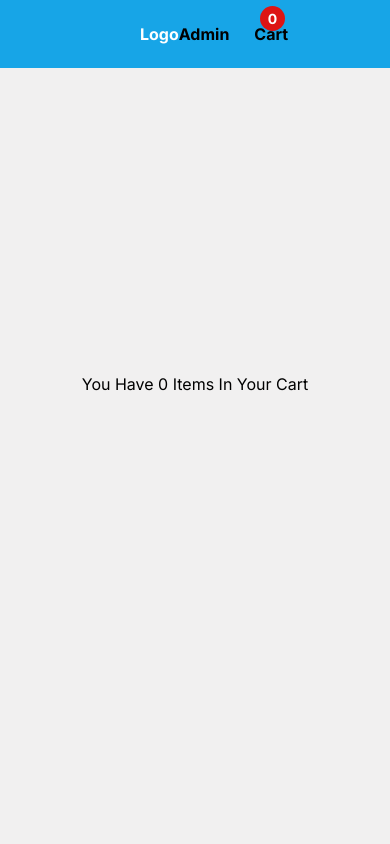
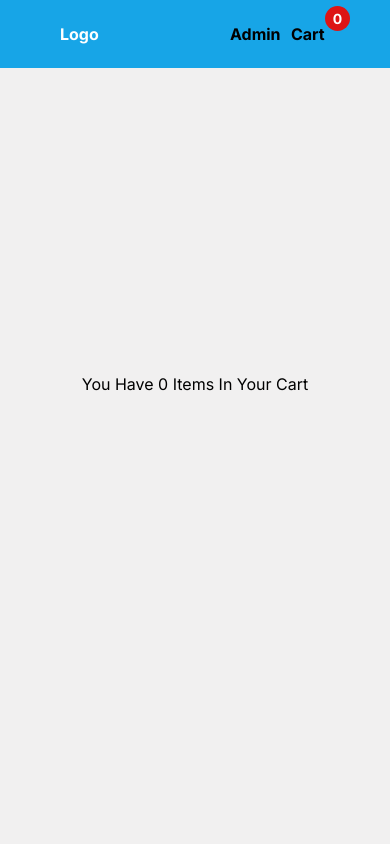
Before and after one commit to Malwande-Dzanibe/front-end-ecommerce-demo, a Next.js app: page /cart in a window 390 px wide. Shown: the top 844 px of the page. Built offline with nearby package versions, Linux system fonts and the light colour scheme.

Commit message:
23-12-26

```diff
--- a/app/cart/page.tsx
+++ b/app/cart/page.tsx
@@ -60,10 +60,10 @@ const Cart = () => {
     <>
     <section className='sub-total-wrapper'>
               <div className='sub-title-wrapper'>
-                  <h4 className="sub-title">{cart.length === 0 ? `` : `Total`}</h4>
+                  <h6 className="sub-title">{cart.length === 0 ? `` : `Total`}</h6>
               </div>
               <div className='sub-amount-wrapper'>
-                  <h4 className={cart.length === 0 ? "sub-amount2" : 'sub-amount'}>{`R ${totalPrice}.00`}</h4>
+                  <h6 className={cart.length === 0 ? "sub-amount2" : 'sub-amount'}>{`R ${totalPrice}.00`}</h6>
               </div>
     </section>
     <div className='check-out-wrapper'>
--- a/app/globals.css
+++ b/app/globals.css
@@ -66,7 +66,7 @@ body{
     background-color: rgb(23, 165, 231);;
     display: flex;
     justify-content: space-between;
-    padding: 0px 140px;
+    padding: 0px 60px;
     align-items: center;
     position: relative;
 }
@@ -178,6 +178,14 @@ p{
     display: none;
 }
 
+.sub-amount{
+    font-size: 12px;
+}
+
+.sub-title{
+    font-size: 12px;
+}
+
 .cart:hover{
     font-weight: bolder;
     color: wheat;
@@ -258,7 +266,7 @@ p{
     align-items: center;
     font-weight: bold;
     position: absolute;
-    right: 123px;
+    right: 40px;
     top: 6px;
 }
 
@@ -284,7 +292,7 @@ p{
 }
 
 .more-image{
-    min-width: 17vw;
+    min-width: 19vw;
 }
 
 .you-may-also-like-wrapper{
@@ -342,7 +350,7 @@ p{
 
 .on-cart{
     border: 1px solid rgb(199, 199, 199);
-    width: 410px;
+    width: 400px;
     height: 252px;
     display: flex;
     border-radius: 3px;
@@ -566,10 +574,6 @@ footer{
         min-height: 70vh;
     }
 
-    .nav{
-        padding: 0px 10px;
-    }
-
     .sub-total-wrapper{
         display: flex;
         justify-content: center;
@@ -587,6 +591,8 @@ footer{
         padding: 0px 10px;
         min-height: 75vh;
     }
+
+
 }
 
 @media (max-width: 760px){
@@ -698,30 +704,6 @@ footer{
 
     }
 
-    .admin-wrapper{
-        margin-right: 20px;
-    }
-
-    .cart-number{
-        background-color:  rgb(221, 20, 20);
-        color: white;
-        border-radius: 50%;
-        width: 25px;
-        height: 25px;
-        display: flex;
-        justify-content: center;
-        align-items: center;
-        font-weight: bold;
-        position: absolute;
-        right: 105px;
-        top: 6px;
-    }
-
-    .cart{
-            font-weight: bolder;
-            transition: all .2s ease;
-    }
-
     .item{
         width: 300px;
         height: 270px;
@@ -799,17 +781,6 @@ footer{
         min-height: 75vh;
     }
 
-    .nav{
-        height: 8vh;
-        width: 100%;
-        background-color: rgb(23, 165, 231);;
-        display: flex;
-        justify-content: space-between;
-        padding: 0px 140px;
-        align-items: center;
-        position: relative;
-    }
-
 }
 
 @media (min-width: 1300px){
```
